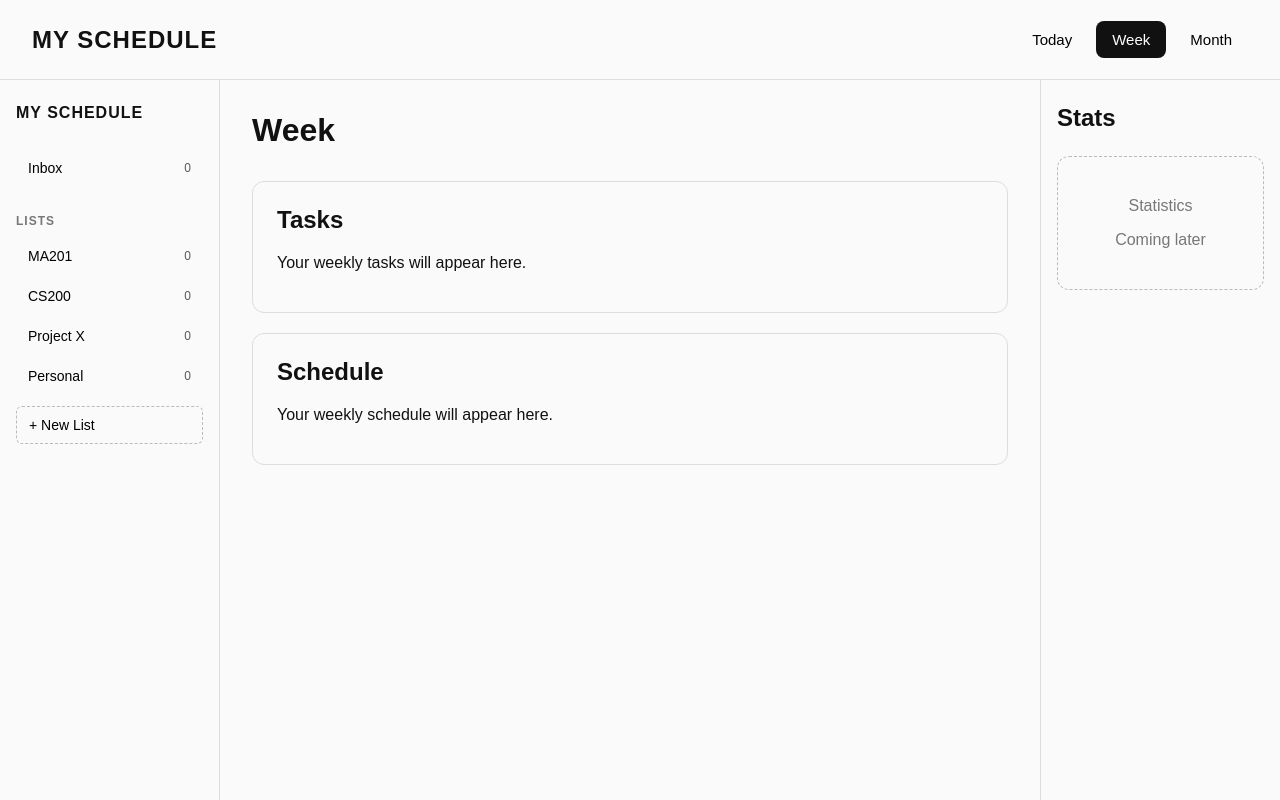
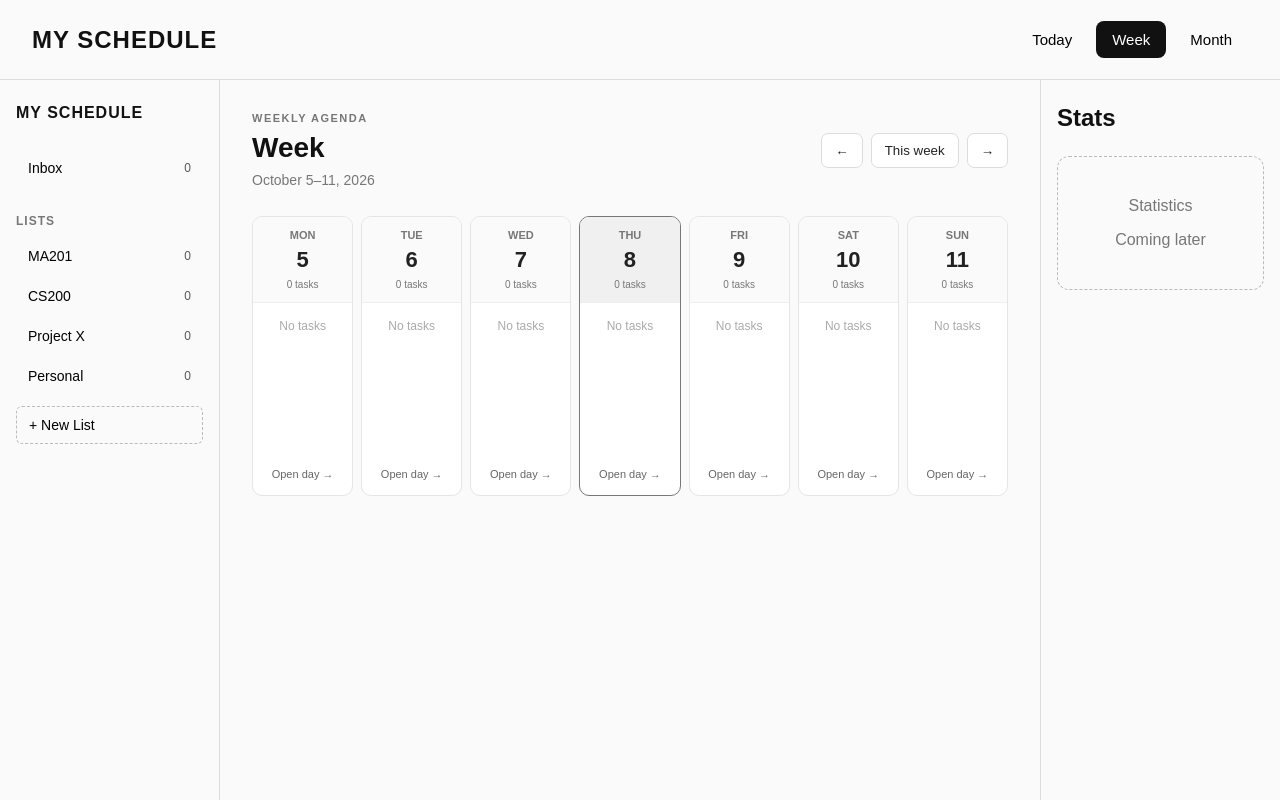
Before and after one commit to mad-garv/my-schedule-dashboard, a React (Vite) app: page / in a window 1280 px wide. Both pictures are taken after a click on the button "Week". Built offline with nearby package versions, Linux system fonts and the light colour scheme.

Commit message:
today view

```diff
--- a/src/App.css
+++ b/src/App.css
@@ -659,3 +659,228 @@
     max-width: 155px;
   }
 }
+
+
+.week-view {
+  max-width: 1400px;
+  margin: 0 auto;
+  min-width: 0;
+}
+
+.week-header {
+  display: flex;
+  align-items: center;
+  justify-content: space-between;
+  gap: 20px;
+  margin-bottom: 28px;
+}
+
+.week-eyebrow {
+  margin: 0 0 8px;
+  color: #777;
+  font-size: 11px;
+  font-weight: 700;
+  letter-spacing: 1.5px;
+}
+
+.week-header h1 {
+  margin: 0;
+  font-size: 28px;
+}
+
+.week-date-range {
+  margin: 8px 0 0;
+  color: #777;
+  font-size: 14px;
+}
+
+.week-controls {
+  display: flex;
+  gap: 8px;
+  align-items: center;
+}
+
+.week-controls button {
+  padding: 9px 13px;
+  border: 1px solid #ddd;
+  border-radius: 7px;
+  background: white;
+  color: #222;
+  cursor: pointer;
+}
+
+.week-controls button:hover {
+  background: #f3f3f3;
+}
+
+.week-grid {
+  display: grid;
+  grid-template-columns: repeat(7, minmax(0, 1fr));
+  gap: 8px;
+  align-items: stretch;
+}
+
+.week-day {
+  display: flex;
+  flex-direction: column;
+  min-width: 0;
+  min-height: 280px;
+  border: 1px solid #e5e5e5;
+  border-radius: 10px;
+  background: white;
+  overflow: hidden;
+}
+
+.week-day-today {
+  border-color: #777;
+}
+
+.week-day-header {
+  display: flex;
+  flex-direction: column;
+  align-items: center;
+  gap: 6px;
+  width: 100%;
+  padding: 12px 4px;
+  border: none;
+  border-bottom: 1px solid #eee;
+  background: #fafafa;
+  color: #222;
+  cursor: pointer;
+}
+
+.week-day-header:hover {
+  background: #f0f0f0;
+}
+
+.week-day-today .week-day-header {
+  background: #f0f0f0;
+}
+
+.week-day-name {
+  color: #777;
+  font-size: 11px;
+  font-weight: 700;
+  text-transform: uppercase;
+}
+
+.week-day-number {
+  font-size: 22px;
+  font-weight: 600;
+}
+
+.week-day-count {
+  color: #777;
+  font-size: 10px;
+}
+
+.week-day-tasks {
+  display: flex;
+  flex: 1;
+  flex-direction: column;
+  align-items: stretch;
+  gap: 7px;
+  padding: 8px;
+}
+
+.week-empty-day {
+  margin: 8px 0;
+  color: #aaa;
+  font-size: 12px;
+  text-align: center;
+}
+
+.week-task {
+  display: flex;
+  flex-direction: column;
+  align-items: flex-start;
+  gap: 4px;
+  width: 100%;
+  min-width: 0;
+  padding: 8px;
+  border: 1px solid #e5e5e5;
+  border-radius: 7px;
+  background: #f7f7f7;
+  color: #222;
+  text-align: left;
+  cursor: pointer;
+}
+
+.week-task:hover {
+  border-color: #aaa;
+  background: #eee;
+}
+
+.week-task-time {
+  color: #666;
+  font-size: 10px;
+  font-weight: 600;
+}
+
+.week-task-title {
+  width: 100%;
+  overflow-wrap: anywhere;
+  font-size: 12px;
+  line-height: 1.4;
+}
+
+.week-task-list {
+  width: 100%;
+  overflow: hidden;
+  color: #777;
+  font-size: 10px;
+  text-overflow: ellipsis;
+  white-space: nowrap;
+}
+
+.week-task-completed .week-task-title {
+  color: #888;
+  text-decoration: line-through;
+}
+
+.week-open-day {
+  margin: 4px 8px 8px;
+  padding: 7px 2px;
+  border: none;
+  border-radius: 5px;
+  background: transparent;
+  color: #666;
+  font-size: 11px;
+  cursor: pointer;
+}
+
+.week-open-day:hover {
+  background: #f1f1f1;
+  color: #111;
+}
+
+@media (max-width: 1100px) {
+  .week-grid {
+    grid-template-columns: repeat(4, minmax(0, 1fr));
+  }
+}
+
+@media (max-width: 700px) {
+  .week-header {
+    align-items: flex-start;
+    flex-direction: column;
+  }
+
+  .week-grid {
+    grid-template-columns: repeat(2, minmax(0, 1fr));
+  }
+
+  .week-day {
+    min-height: 220px;
+  }
+}
+
+@media (max-width: 400px) {
+  .week-grid {
+    grid-template-columns: minmax(0, 1fr);
+  }
+
+  .week-day {
+    min-height: 160px;
+  }
+}
--- a/src/App.jsx
+++ b/src/App.jsx
@@ -376,7 +376,25 @@ const App = () => {
       )
     }
 
-    if (currentView === "week") return <Week />
+    if (currentView === "week") {
+      return (
+        <Week
+          date={selectedDate}
+          tasks={tasks}
+          schedules={schedules}
+          lists={lists}
+          onDateChange={setSelectedDate}
+          onOpenDay={(date) => {
+            setSelectedDate(date)
+            setCurrentView("today")
+          }}
+          onGoToToday={() => {
+            setSelectedDate(getLocalDateString())
+          }}
+        />
+      )
+    }
+
     if (currentView === "month") return <Month />
 
     return (
--- a/src/views/Week.jsx
+++ b/src/views/Week.jsx
@@ -1,19 +1,231 @@
-const Week = () => {
+
+const getDateString = (date) => {
+  const year = date.getFullYear()
+  const month = String(date.getMonth() + 1).padStart(2, "0")
+  const day = String(date.getDate()).padStart(2, "0")
+
+  return `${year}-${month}-${day}`
+}
+
+const parseLocalDate = (dateString) => {
+  return new Date(`${dateString}T12:00:00`)
+}
+
+const addDays = (dateString, amount) => {
+  const date = parseLocalDate(dateString)
+  date.setDate(date.getDate() + amount)
+  return getDateString(date)
+}
+
+// Monday is the first day of the week.
+const getWeekStart = (dateString) => {
+  const date = parseLocalDate(dateString)
+  const day = date.getDay()
+  const daysSinceMonday = (day + 6) % 7
+
+  date.setDate(date.getDate() - daysSinceMonday)
+
+  return getDateString(date)
+}
+
+const formatShortDate = (dateString) => {
+  return new Intl.DateTimeFormat(undefined, {
+    month: "short",
+    day: "numeric",
+  }).format(parseLocalDate(dateString))
+}
+
+const formatWeekday = (dateString) => {
+  return new Intl.DateTimeFormat(undefined, {
+    weekday: "short",
+  }).format(parseLocalDate(dateString))
+}
+
+const formatWeekRange = (startDate, endDate) => {
+  const start = parseLocalDate(startDate)
+  const end = parseLocalDate(endDate)
+
+  const sameMonth =
+    start.getFullYear() === end.getFullYear() &&
+    start.getMonth() === end.getMonth()
+
+  if (sameMonth) {
+    const month = new Intl.DateTimeFormat(undefined, {
+      month: "long",
+    }).format(start)
+
+    return `${month} ${start.getDate()}–${end.getDate()}, ${end.getFullYear()}`
+  }
+
+  return `${formatShortDate(startDate)} – ${formatShortDate(endDate)}, ${end.getFullYear()}`
+}
+
+const Week = ({
+  date,
+  tasks,
+  schedules,
+  lists,
+  onDateChange,
+  onOpenDay,
+  onGoToToday,
+}) => {
+  const weekStart = getWeekStart(date)
+
+  const weekDates = Array.from({ length: 7 }, (_, index) =>
+    addDays(weekStart, index)
+  )
+
+  const weekEnd = weekDates[6]
+
+  const today = getDateString(new Date())
+
+  const scheduledTasksByDate = Object.fromEntries(
+    weekDates.map((day) => {
+      const dayTasks = schedules
+        .filter((schedule) => schedule.date === day)
+        .map((schedule) => ({
+          schedule,
+          task: tasks.find(
+            (task) => task.id === schedule.taskId
+          ),
+        }))
+        .filter((item) => item.task)
+        .sort((a, b) => {
+          const timeA = a.schedule.startTime || "99:99"
+          const timeB = b.schedule.startTime || "99:99"
+
+          return timeA.localeCompare(timeB)
+        })
+
+      return [day, dayTasks]
+    })
+  )
+
+  const getListName = (listId) => {
+    if (listId === null) return "Inbox"
+
     return (
-      <div className="view">
-        <h1>Week</h1>
-
-        <section className="task-section">
-          <h2>Tasks</h2>
-          <p>Your weekly tasks will appear here.</p>
-        </section>
-
-        <section className="schedule-section">
-          <h2>Schedule</h2>
-          <p>Your weekly schedule will appear here.</p>
-        </section>
-      </div>
+      lists.find((list) => list.id === listId)?.name ??
+      "Unknown list"
     )
   }
 
-  export default Week
+  const moveWeek = (amount) => {
+    onDateChange(addDays(weekStart, amount * 7))
+  }
+
+  return (
+    <div className="view week-view">
+      <header className="week-header">
+        <div>
+          <p className="week-eyebrow">WEEKLY AGENDA</p>
+          <h1>Week</h1>
+          <p className="week-date-range">
+            {formatWeekRange(weekStart, weekEnd)}
+          </p>
+        </div>
+
+        <div className="week-controls">
+          <button
+            type="button"
+            onClick={() => moveWeek(-1)}
+            aria-label="Previous week"
+          >
+            ←
+          </button>
+
+          <button type="button" onClick={onGoToToday}>
+            This week
+          </button>
+
+          <button
+            type="button"
+            onClick={() => moveWeek(1)}
+            aria-label="Next week"
+          >
+            →
+          </button>
+        </div>
+      </header>
+
+      <div className="week-grid">
+        {weekDates.map((day) => {
+          const dayTasks = scheduledTasksByDate[day]
+          const isToday = day === today
+
+          return (
+            <section
+              className={`week-day ${isToday ? "week-day-today" : ""}`}
+              key={day}
+            >
+              <button
+                type="button"
+                className="week-day-header"
+                onClick={() => onOpenDay(day)}
+                aria-label={`Open ${formatWeekday(day)}, ${formatShortDate(day)}`}
+              >
+                <span className="week-day-name">
+                  {formatWeekday(day)}
+                </span>
+
+                <span className="week-day-number">
+                  {parseLocalDate(day).getDate()}
+                </span>
+
+                <span className="week-day-count">
+                  {dayTasks.length}{" "}
+                  {dayTasks.length === 1 ? "task" : "tasks"}
+                </span>
+              </button>
+
+              <div className="week-day-tasks">
+                {dayTasks.length === 0 ? (
+                  <p className="week-empty-day">No tasks</p>
+                ) : (
+                  dayTasks.map(({ schedule, task }) => (
+                    <button
+                      type="button"
+                      className={`week-task ${
+                        task.completed ? "week-task-completed" : ""
+                      }`}
+                      key={schedule.id}
+                      onClick={() => onOpenDay(day)}
+                      title={`${task.title} · ${getListName(task.listId)}`}
+                    >
+                      {schedule.startTime && (
+                        <span className="week-task-time">
+                          {schedule.startTime}
+                          {schedule.endTime
+                            ? `–${schedule.endTime}`
+                            : ""}
+                        </span>
+                      )}
+
+                      <span className="week-task-title">
+                        {task.title}
+                      </span>
+
+                      <span className="week-task-list">
+                        {getListName(task.listId)}
+                      </span>
+                    </button>
+                  ))
+                )}
+              </div>
+
+              <button
+                type="button"
+                className="week-open-day"
+                onClick={() => onOpenDay(day)}
+              >
+                Open day →
+              </button>
+            </section>
+          )
+        })}
+      </div>
+    </div>
+  )
+}
+
+export default Week
```
